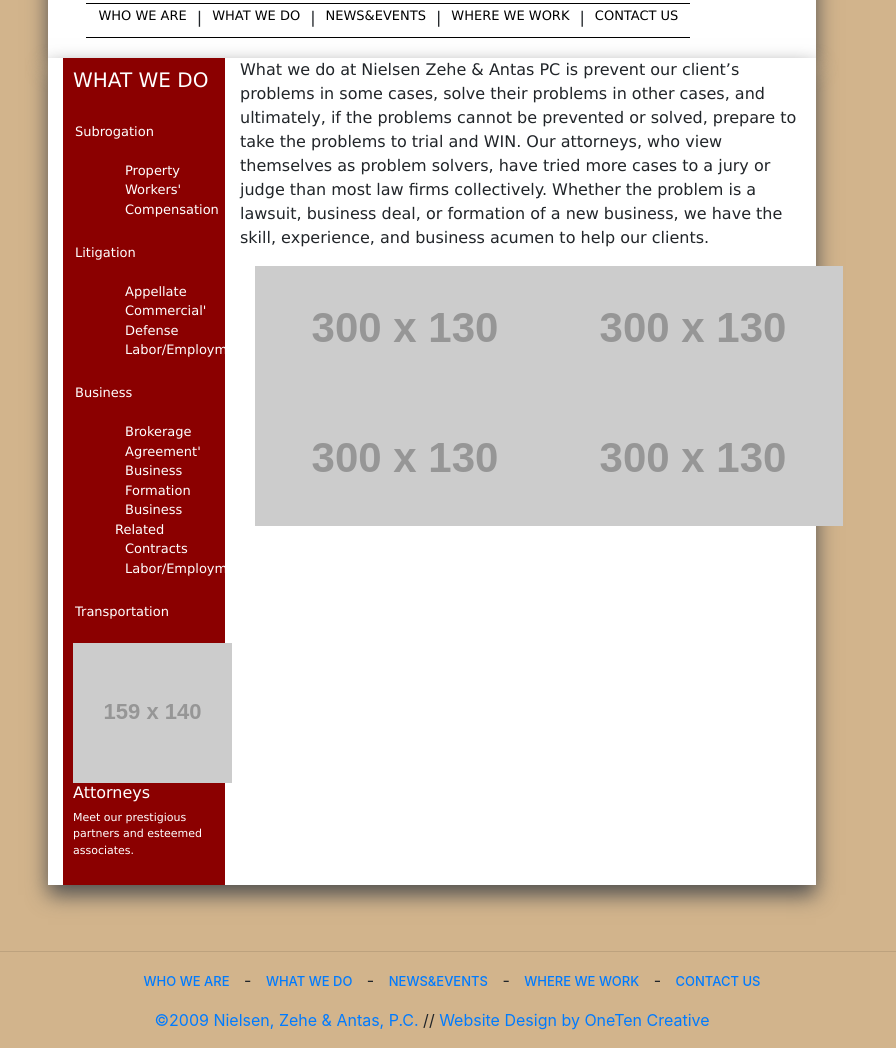
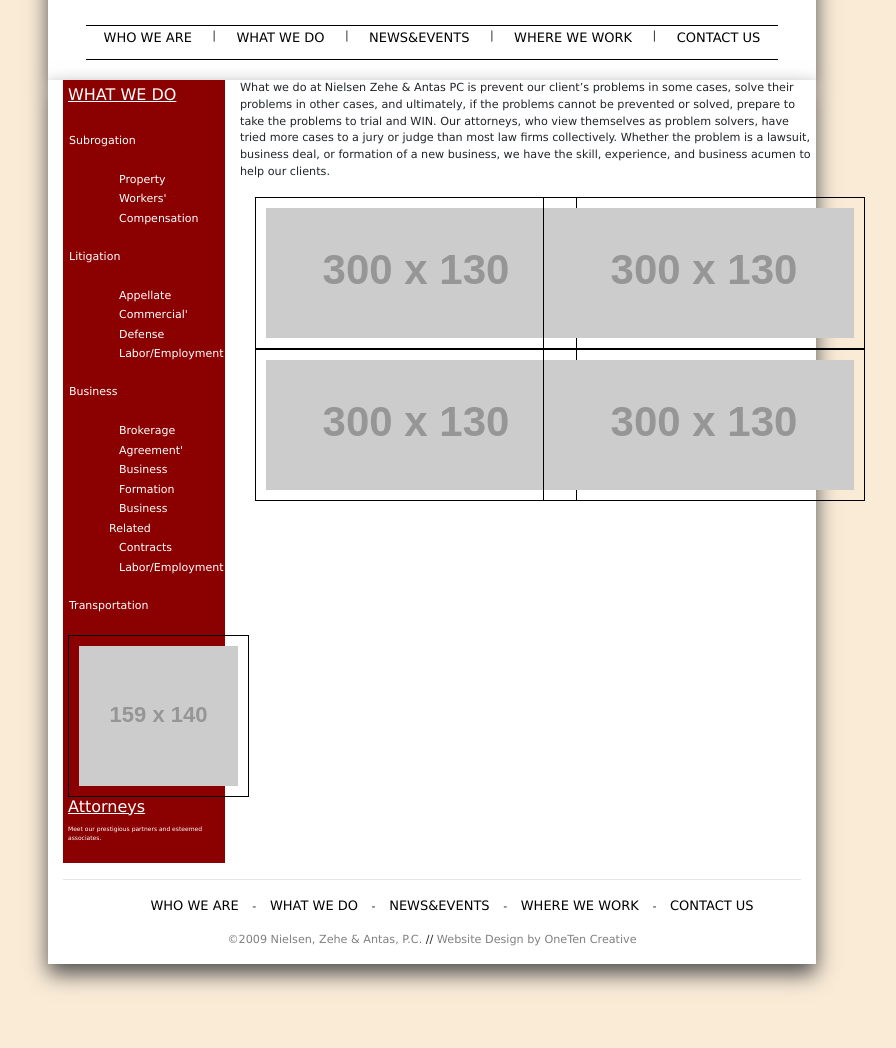
Before and after one commit to BGilz7/law_page, a plain HTML site: page html/whatwedo.html in a window 1280 px wide. Shown: the part 143-1191 px from the top of the page, without its empty margins (208-1104 px from the left). After the commit the page ends 1157 px from the top, so only its background shows below. Drawn offline with nearby package versions, Linux system fonts and the light colour scheme; placeholder pictures from the web are drawn by us.

Commit message:
put footer within page and other slight style changes

```diff
--- a/css/contactus.css
+++ b/css/contactus.css
@@ -1,5 +1,5 @@
 body {
-  background-color: tan;
+  background-color: antiquewhite;
 }
 
 .container {
@@ -10,6 +10,7 @@
   height: 100%;
   background-color: #fff;
   box-shadow: 0px 10px 20px #505050;
+  font-size: 70%;
 }
 
 .top {
@@ -20,12 +21,18 @@
   margin: 40px 56px 30px 70px;
 }
 
+img {
+  padding: 5px;
+  border: 1px solid #000;
+}
+
 nav {
   border-top: 1px solid black;
   border-bottom: 1px solid black;
   height: 35px;
   margin: 0px 5% 20px 5%;
   display: inline-block;
+  width: 90%;
 }
 
 nav ul {
@@ -50,6 +57,11 @@
 }
 
 /*left side bar*/
+
+h5 {
+  text-decoration: underline;
+}
+
 .small_side_bar {
   background-color: darkred;
   height: auto;
@@ -74,9 +86,22 @@
 
 
 .right-side-nav {
-  background-color: lightgrey;
+  background-color: antiquewhite;
+}
+
+figcaption {
+  color: black;
 }
 
 footer {
   text-align: center;
 }
+
+
+.footer-color {
+  color: black;
+}
+
+.copyright-color {
+  color: grey;
+}
--- a/css/main.css
+++ b/css/main.css
@@ -1,5 +1,5 @@
 body {
-  background-color: tan;
+  background-color: antiquewhite;
   margin: 0;
   font-family: -apple-system,BlinkMacSystemFont,"SegoUI",Roboto,"Helvetica Neue",Arial,sans-serif,"Apple Color Emoji","SegoUI Emoji","Segoe UI Symbol";
   font-size: 1rem;
@@ -25,10 +25,7 @@
   height: 100%;
   background-color: #fff;
   box-shadow: 0px 10px 20px #505050;
-}
-
-.top {
-  margin-bottom: 0px;
+  font-size: 70%;
 }
 
 .logo {
@@ -41,6 +38,7 @@
   height: 35px;
   margin: 0px 5% 20px 5%;
   display: inline-block;
+  width: 90%;
 }
 
 nav ul {
@@ -69,6 +67,10 @@
   text-decoration: underline;
 }
 
+img {
+  border: 1px solid #000;
+}
+
 .right-side {
   color: white;
   background-color: darkred;
@@ -79,3 +81,11 @@
 footer {
   text-align: center;
 }
+
+.footer-color {
+  color: black;
+}
+
+.copyright-color {
+  color: grey;
+}
--- a/css/whatwedo.css
+++ b/css/whatwedo.css
@@ -1,5 +1,5 @@
 body {
-  background-color: tan;
+  background-color: antiquewhite;
 }
 
 .container {
@@ -10,6 +10,7 @@
   height: 100%;
   background-color: #fff;
   box-shadow: 0px 10px 20px #505050;
+  font-size: 70%;
 }
 
 .top {
@@ -20,12 +21,17 @@
   margin: 40px 56px 30px 70px;
 }
 
+img {
+  border: 1px solid #000;
+}
+
 nav {
   border-top: 1px solid black;
   border-bottom: 1px solid black;
   height: 35px;
   margin: 0px 5% 20px 5%;
   display: inline-block;
+  width: 90%;
 }
 
 nav ul {
@@ -50,6 +56,10 @@
   color: black;
 }
 
+h6 {
+  text-decoration: underline;
+}
+
 /*left side bar*/
 .small_side_bar {
   background-color: darkred;
@@ -57,26 +67,40 @@
   width: 100%;
   background-size: cover;
   background-repeat: no-repeat;
-  padding: 10px;
+  padding: 5px;
   color: white;
-  font-size: 11px;
+  font-size: 6px;
 }
 
 .small_side_bar>ul {
   text-align: left;
   margin: 0px;
-  padding: 2px;
+  padding: 1px;
 }
 
 .small_side_bar>ul>li>a {
   display: block;
   color: white;
+  font-size: 11px;
 }
 
 .small_side_bar>ul>ul>li>a {
   color: white;
+  font-size: 11px;
+}
+
+img {
+  padding: 10px;
 }
 
 footer {
   text-align: center;
 }
+
+.footer-color {
+  color: black;
+}
+
+.copyright-color {
+  color: grey;
+}
--- a/css/wherewework.css
+++ b/css/wherewework.css
@@ -1,5 +1,5 @@
 body {
-  background-color: tan;
+  background-color: antiquewhite;
 }
 
 .container {
@@ -10,6 +10,7 @@
   height: 100%;
   background-color: #fff;
   box-shadow: 0px 10px 20px #505050;
+  font-size: 70%;
 }
 
 .top {
@@ -20,12 +21,17 @@
   margin: 40px 56px 30px 70px;
 }
 
+img {
+  border: 1px solid #000;
+}
+
 nav {
   border-top: 1px solid black;
   border-bottom: 1px solid black;
   height: 35px;
   margin: 0px 5% 20px 5%;
   display: inline-block;
+  width: 90%;
 }
 
 nav ul {
@@ -51,6 +57,11 @@
 }
 
 /*left side bar*/
+
+h5 {
+  text-decoration: underline;
+}
+
 .small_side_bar {
   color: white;
   background-color: darkred;
@@ -80,3 +91,11 @@
 footer {
   text-align: center;
 }
+
+.footer-color {
+  color: black;
+}
+
+.copyright-color {
+  color: grey;
+}
--- a/css/whoweare.css
+++ b/css/whoweare.css
@@ -1,5 +1,5 @@
 body {
-  background-color: tan;
+  background-color: antiquewhite;
 }
 
 .container {
@@ -10,6 +10,7 @@
   height: 100%;
   background-color: #fff;
   box-shadow: 0px 10px 20px #505050;
+  font-size: 70%;
 }
 
 .top {
@@ -26,6 +27,7 @@
   height: 35px;
   margin: 0px 5% 20px 5%;
   display: inline-block;
+  width: 90%;
 }
 
 nav ul {
@@ -50,6 +52,10 @@
 }
 
 /*left side bar*/
+h5 {
+  text-decoration: underline;
+}
+
 .small_side_bar {
   background-color: darkred;
   height: auto;
@@ -72,7 +78,20 @@
   color: white;
 }
 
+img {
+  padding: 10px;
+  border: 1px solid #000;
+}
+
 
 footer {
   text-align: center;
 }
+
+.footer-color {
+  color: black;
+}
+
+.copyright-color {
+  color: grey;
+}
--- a/html/whatwedo.html
+++ b/html/whatwedo.html
@@ -40,7 +40,7 @@
           <div class="row">
             <div class="col-md-3">
               <div class="small_side_bar">
-                <h5>WHAT WE DO</h5>
+                <h6>WHAT WE DO</h6>
                 <ul>
                   <li><a href="#">Subrogation</a></li>
                   <ul>
@@ -102,23 +102,21 @@
             </div><!-- ends col-md-9  -->
 
           </div><!-- ends row -->
-        </div> <!-- ends container -->
-      </main>
 
       <footer>
         <div class="row">
           <div class="col-md-12">
             <hr>
             <ul>
-              <li><a href="./html/whoweare.html">WHO WE ARE</a></li>
+              <li><a class=footer-color href="./html/whoweare.html">WHO WE ARE</a></li>
               <span class="vert-bar">-</span>
-              <li><a href="whatwedo.html">WHAT WE DO</a></li>
+              <li><a class=footer-color href="whatwedo.html">WHAT WE DO</a></li>
               <span class="vert-bar">-</span>
-              <li><a href="news.html">NEWS&EVENTS</a></li>
+              <li><a class=footer-color href="news.html">NEWS&EVENTS</a></li>
               <span class="vert-bar">-</span>
-              <li><a href="wherewework.html">WHERE WE WORK</a></li>
+              <li><a class=footer-color href="wherewework.html">WHERE WE WORK</a></li>
               <span class="vert-bar">-</span>
-              <li><a href="contactus.html">CONTACT US</a></li>
+              <li><a class=footer-color href="contactus.html">CONTACT US</a></li>
             </ul>
           </div><!-- ends col-md-12  -->
         </div><!-- ends row -->
@@ -126,15 +124,17 @@
         <div class="row">
           <div class="col-md-12">
             <p class="copyright">
-              <a href="#">
+              <a class=copyright-color href="#">
                 ©2009 Nielsen, Zehe & Antas, P.C.
               </a>
               <span> // </span>
-              <a href="#">
+              <a class=copyright-color href="#">
                 Website Design by OneTen Creative
               </a>
             </p><!-- ends copyright -->
           </div><!-- ends col-md-12  -->
         </div><!-- ends row -->
       </footer>
+    </div> <!-- ends container -->
+    </main>
     </body>
```
Also changed, not shown: html/contactus.html (+9 -9 lines), html/wherewework.html (+9 -9 lines), html/whoweare.html (+12 -10 lines), index.html (+12 -9 lines).
